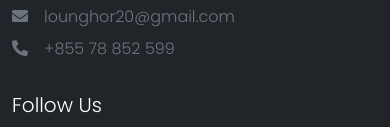
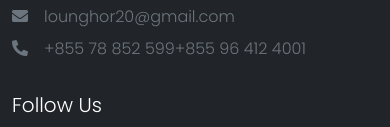
Before and after one commit to LHoRrrr/my_ecommerce_website_with_bootstrap_project, a plain HTML site: page popular.html in a window 390 px wide. Shown: the part 1914-2041 px from the top of the page. Drawn offline with nearby package versions, Linux system fonts and the light colour scheme; a web font is replaced by a local one.

Commit message:
Add new phone number

```diff
--- a/popular.html
+++ b/popular.html
@@ -207,6 +207,9 @@
                         <span class = "fw-light">
                             +855 78 852 599
                         </span>
+                        <span class = "fw-light">
+                            +855 96 412 4001
+                        </span>
                     </div>
                 </div>
 
```
